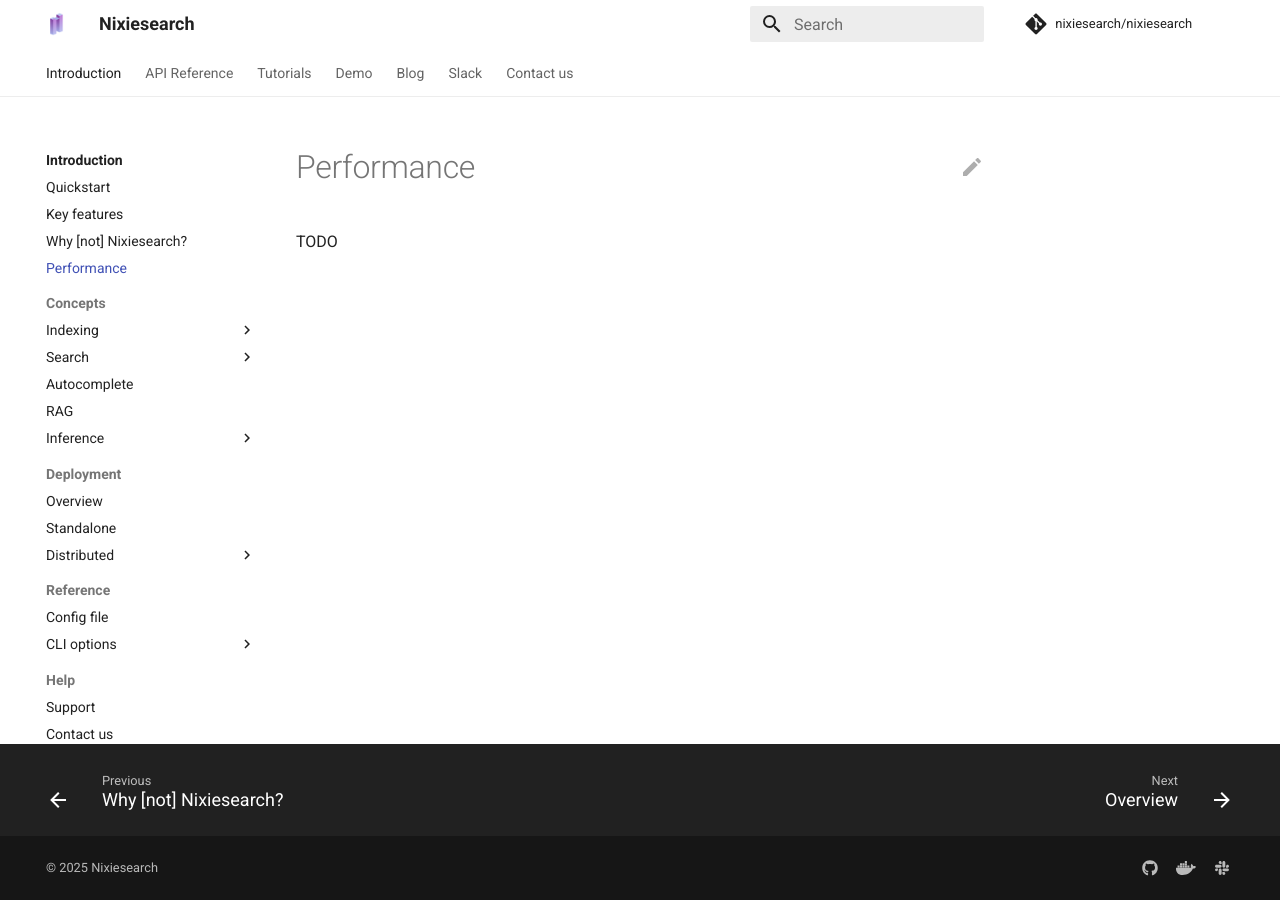
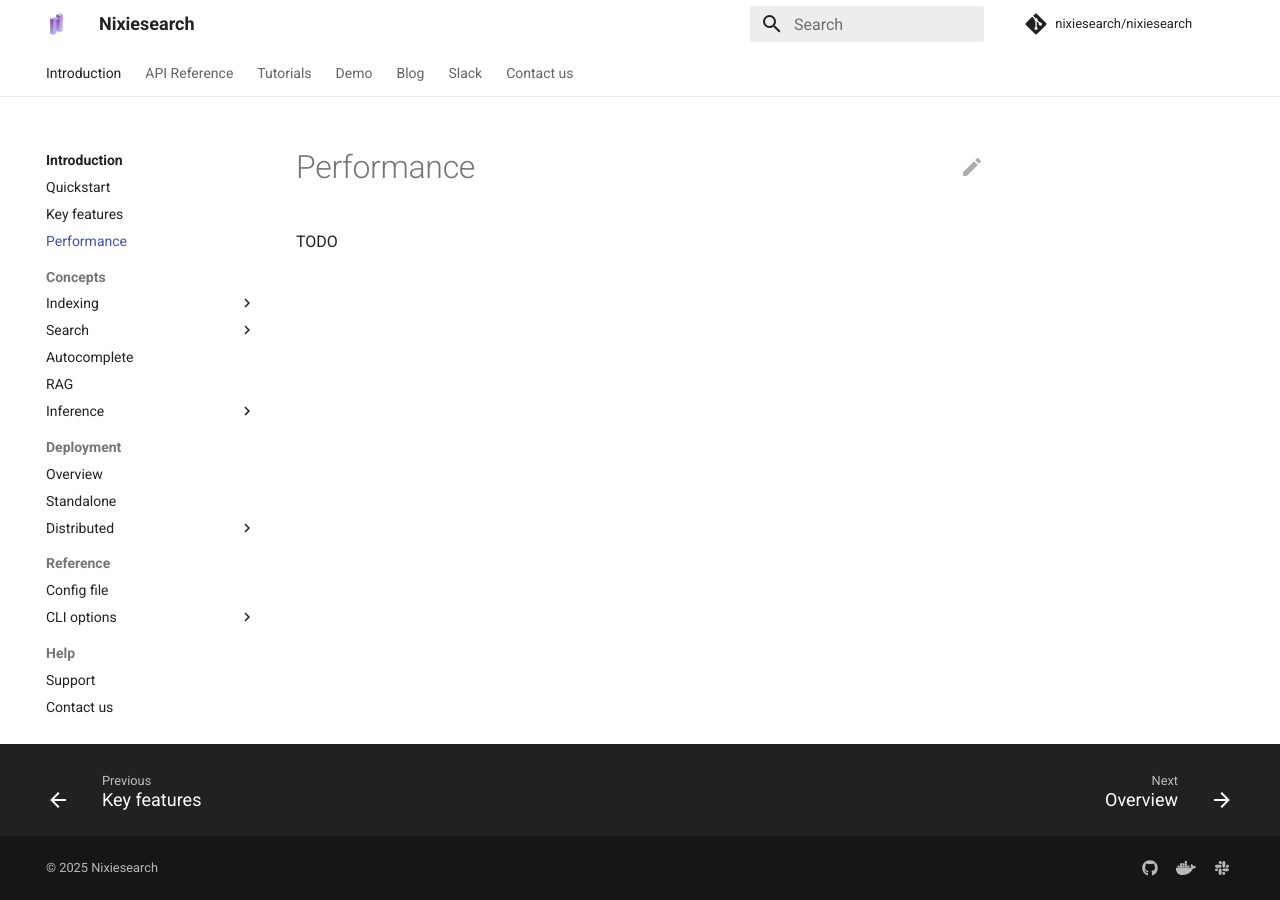
Before and after one commit to nixiesearch/nixiesearch, an MkDocs documentation site: the page built from docs/docs/performance.md, in a window 1280 px wide. Built offline with MkDocs 1.6.1 and Material for MkDocs 9.7.7, drawn with Linux system fonts in a browser that asks for light colours; comment, search, counter and statistics services are not loaded.

Commit message:
remove whynot toc section

```diff
--- a/docs/mkdocs.yml
+++ b/docs/mkdocs.yml
@@ -117,7 +117,6 @@
     - index.md
     - Quickstart: quickstart.md
     - Key features: key_features.md
-    - Why [not] Nixiesearch?: why.md
     - Performance: performance.md
     - Concepts:
       - Indexing:
```
Also changed, not shown: docs/docs/why.md (deleted).
